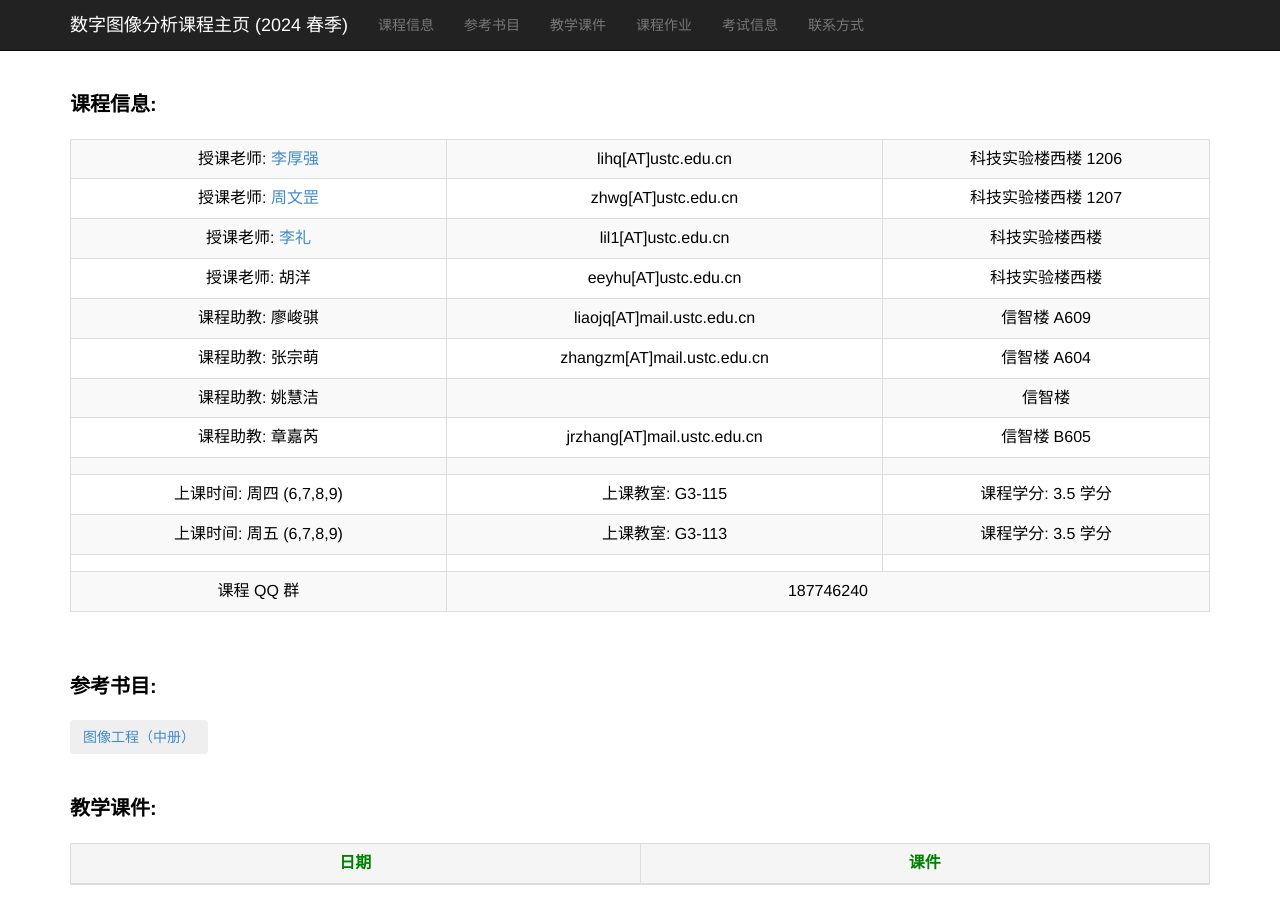
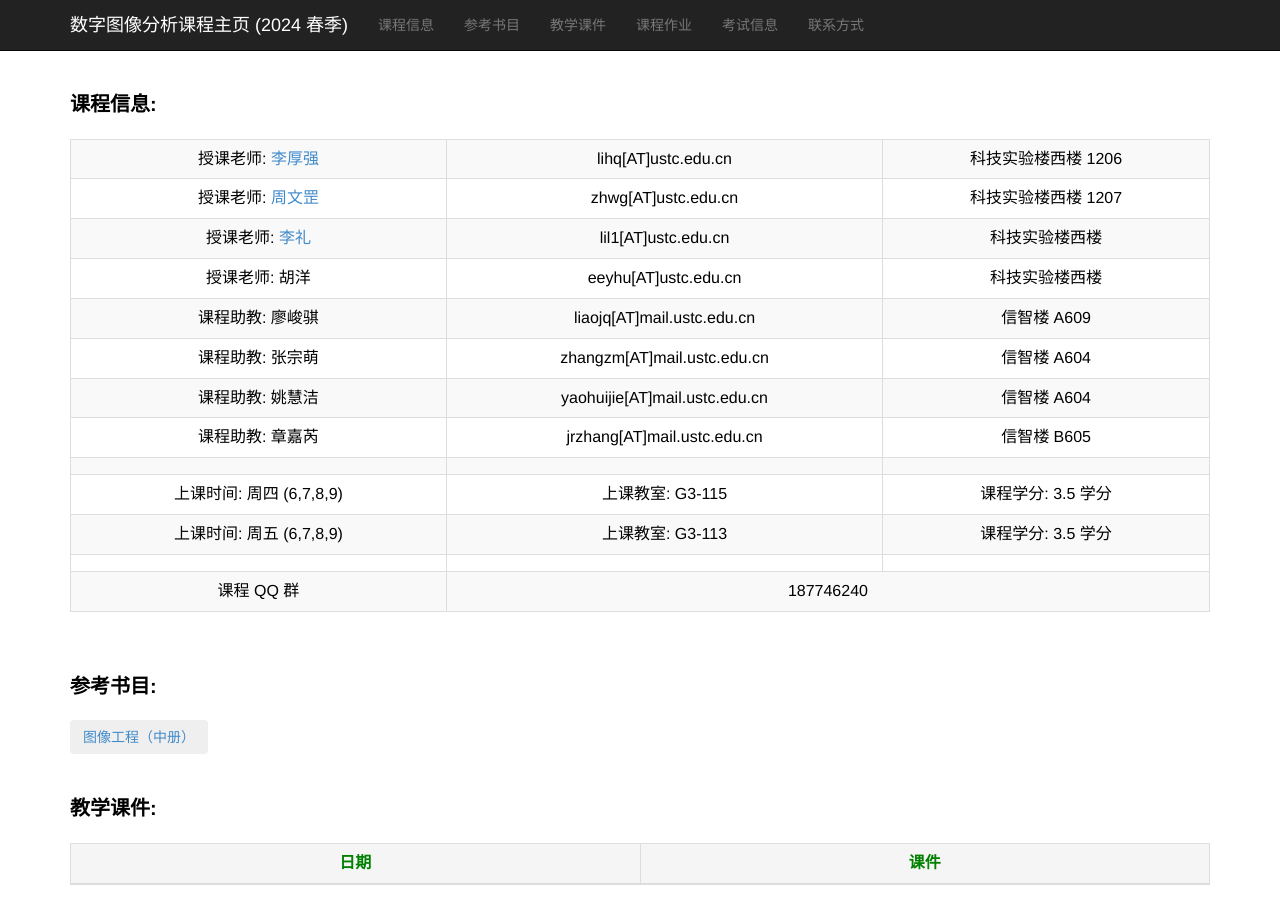
Before and after one commit to ustc-dia/ustc-dia.github.io, a Jekyll site: the page index.html, which Jekyll copies as it is, in a window 1280 px wide and 900 px high. Built offline with Jekyll 4.4.1, drawn with Linux system fonts in a browser that asks for light colours.

Commit message:
Update course information

```diff
--- a/index.html
+++ b/index.html
@@ -107,8 +107,8 @@
 
                 <tr>
                     <td width="33%">课程助教: 姚慧洁</a></td>
-                    <td> </td>
-                    <td>信智楼</td>
+                    <td>yaohuijie[AT]mail.ustc.edu.cn</td>
+                    <td>信智楼 A604</td>
                     <!-- <td width="20%"></td> -->
                 </tr>
 
```
